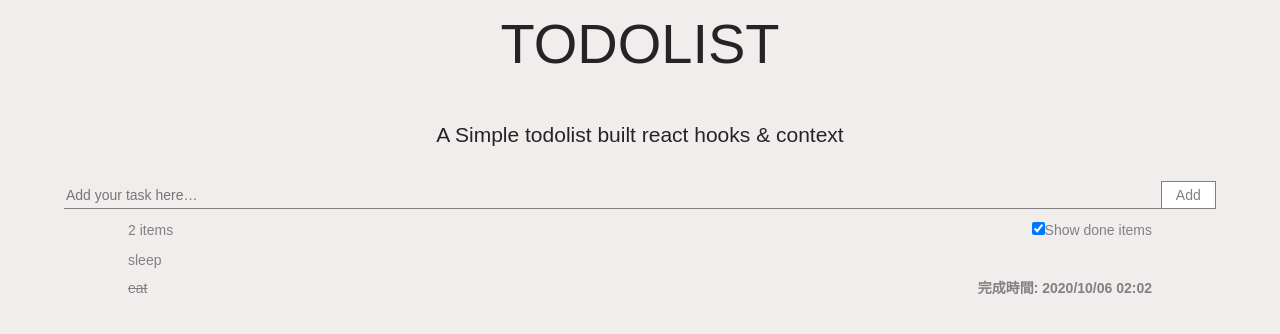
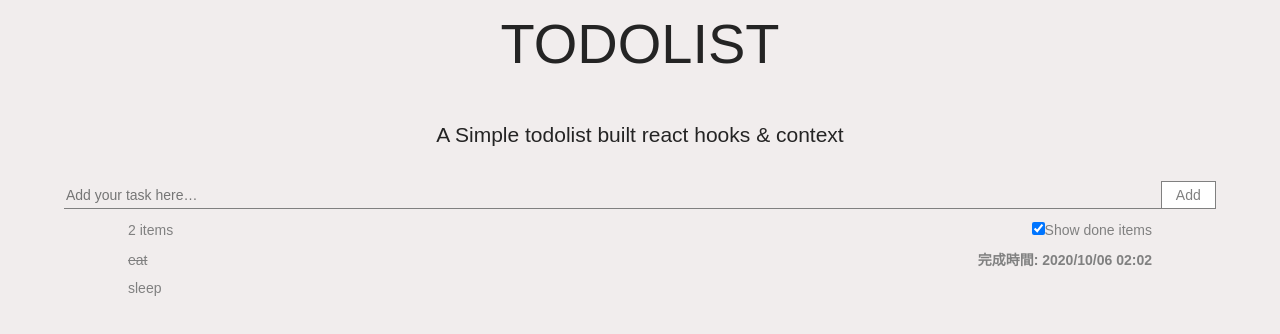
Before and after one commit to keehl1213/frontend_training, a React app in the folder frontend/: page / in a window 1280 px wide. Both pictures are taken after a click on the checkbox 1038 px from the left and 228 px from the top of the page. Shown: the top 334 px of the page. Built offline with nearby package versions, Linux system fonts and the light colour scheme.

Commit message:
revise the way to show list

```diff
--- a/frontend/src/App/App.js
+++ b/frontend/src/App/App.js
@@ -2,7 +2,6 @@ import React, { useState } from 'react';
 import * as Style from "./Style";
 import TodoAct from "./components/TodoAct";
 import Date from "./components/DateFormat";
-import DoneShow from "./components/DoneShow";
 
 const Data = [
   {
@@ -24,29 +23,23 @@ const App = () => {
 
     const addItems = () => {
       const id = Math.random();
-      {
-        title
-        &&
+      if (title) {
         setList([...list, {id, title, doneTime: ''}]);
         setTitle('');
       }
-    }
-    const handleClick = () => {
-      setDoneCheck(!doneCheck);
-    }
+    };
 
     const doneTodo = (id) => {
-      const findID = list.find((item) => (item.id === id));
-      const filterID = list.filter((item) => (item.id !== id));
-      const date = new Date().format();
-      const addDoneTime = {doneTime:date};
-      const updateTodo = {...findID,...addDoneTime};
-      setList([...filterID, updateTodo]);
-    }
+      const findDoneList = list.find((item) => (item.id === id));
+      const findIndexNum = list.findIndex((item) => (item.id === id));
+      const updateTodo = {...findDoneList, doneTime: new Date().format()};
+      list.splice(findIndexNum, 1, updateTodo);
+      setList([...list]);
+    };
 
     const deleteTodo = (id) => {
-      setList(list.filter(item => item.id !== id));
-    }
+      setList(list.filter((item) => item.id !== id));
+    };
 
     return (
       <Style.Container>
@@ -60,42 +53,55 @@ const App = () => {
         </Style.Header>
         <Style.ContentBox>
           <Style.AddList>
-              <input type="text" className="inputBox" placeholder="Add your task here…" value={title} onChange={(e)=>setTitle(e.target.value)} />
-              <button className="addButton" onClick={addItems}>Add</button>
+            <input
+              type="text"
+              className="inputBox"
+              placeholder="Add your task here…"
+              value={title}
+              onChange={(e) => setTitle(e.target.value)}
+            />
+            <button
+              type="submit"
+              className="addButton"
+              onClick={addItems}>
+              Add
+            </button>
           </Style.AddList>
           <Style.ListBox>
             <Style.Item>
               <Style.ListText>{list.length} items</Style.ListText>
               <Style.ListText>
-                <input type="checkbox" onClick={handleClick} checked={doneCheck} />
+                <input
+                  type="checkbox"
+                  onClick={() => setDoneCheck(!doneCheck)}
+                  checked={doneCheck}
+                />
                 Show done items
               </Style.ListText>
             </Style.Item>
-
-              {list
-              .filter((item) => !item.doneTime)
-              .map((item) =>
-                  (
+            {
+              doneCheck
+              ? (
+                list
+                .map((item) => (
+                  <TodoAct
+                    item={item}
+                    deleteTodo={deleteTodo}
+                    doneTodo={doneTodo}
+                  />
+                  ))
+                )
+                : (
+                  list
+                  .filter((item) => !item.doneTime)
+                  .map((item) => (
                     <TodoAct
                       item={item}
                       deleteTodo={deleteTodo}
                       doneTodo={doneTodo}
                     />
-                  )
-              )}
-
-              {
-                doneCheck
-                &&
-                list
-                .filter ((item) => item.doneTime)
-                .map((item) =>
-                (
-                  <DoneShow
-                    item={item}
-                  />
+                  ))
                 )
-              )
               }
           </Style.ListBox>
         </Style.ContentBox>
--- a/frontend/src/App/Style.js
+++ b/frontend/src/App/Style.js
@@ -86,7 +86,7 @@ export const Revise = styled.div`
   :not(:last-child){
     margin-right: 10px;
   }
-`
+`;
 
 export const ListText = styled.div`
   display: block;
--- a/frontend/src/App/components/DateFormat.js
+++ b/frontend/src/App/components/DateFormat.js
@@ -2,7 +2,7 @@ Date.prototype.format = function () {
     const yyyy = this.getFullYear().toString();
     const mm = (this.getMonth() + 1).toString();
     const dd = this.getDate().toString();
-    const h =  this.getHours().toString();
+    const h = this.getHours().toString();
     const m = this.getMinutes().toString();
     return `${yyyy}/${mm.padStart(2, '0')}/${dd.padStart(2, '0')} ${h.padStart(2, '0')}:${m.padStart(2, '0')}`;
 };
--- a/frontend/src/App/components/DoneShow.js
+++ /dev/null
@@ -1,17 +0,0 @@
-import React from 'react';
-import * as TodoActStyle from "./TodoActStyle";
-
-const DoneShow = (props) => {
-    const {item} = props;
-    const {id, title, doneTime} = item;
-    return (
-        <TodoActStyle.ListRow>
-            <TodoActStyle.TextDelete>{title}</TodoActStyle.TextDelete>
-            <TodoActStyle.DoneTimeBox>
-                完成時間: {doneTime}
-            </TodoActStyle.DoneTimeBox>
-        </TodoActStyle.ListRow>
-    )
-}
-
-export default DoneShow;
--- a/frontend/src/App/components/TodoAct.js
+++ b/frontend/src/App/components/TodoAct.js
@@ -3,17 +3,32 @@ import * as TodoActStyle from "./TodoActStyle";
 
 const TodoAct = (props) => {
     const {item, deleteTodo, doneTodo} = props;
-    const {id, title} = item;
-
+    const {id, title, doneTime} = item;
     return (
+      <TodoActStyle.Item>
+        {
+            !doneTime
+            ? (
               <TodoActStyle.ListRow>
                 {title}
                 <TodoActStyle.ReviseBox>
-                <button className="reviseRow" onClick={() => {doneTodo(id)}}>Mark as done</button>
-                <button className="reviseRow" onClick={() => {deleteTodo(id)}}>Delete</button>
+                  <button type="submit" className="reviseRow" onClick={() => { doneTodo(id); }}>Mark as done</button>
+                  <button type="submit" className="reviseRow" onClick={() => { deleteTodo(id); }}>Delete</button>
                 </TodoActStyle.ReviseBox>
+              </TodoActStyle.ListRow>
+            ) : (
+              <TodoActStyle.ListRow>
+                <TodoActStyle.TextDelete>
+                  {title}
+                </TodoActStyle.TextDelete>
+                <TodoActStyle.DoneTimeBox>
+                    完成時間: {doneTime}
+                </TodoActStyle.DoneTimeBox>
               </TodoActStyle.ListRow>
             )
           }
+      </TodoActStyle.Item>
+    );
+};
 
 export default TodoAct;
--- a/frontend/src/App/components/TodoActStyle.js
+++ b/frontend/src/App/components/TodoActStyle.js
@@ -2,6 +2,7 @@ import styled from 'styled-components';
 
 export const ListRow = styled.div`
   display: flex;
+  width: 100%;
   align-items: center;
   justify-content: space-between;
   height: 2em;
@@ -41,3 +42,7 @@ export const DoneTimeBox = styled.div`
 export const TextDelete = styled.div`
   text-decoration: line-through;
 `;
+
+export const Item = styled.div`
+  width: 100%;
+`;
```
Lines whose indentation alone changed are shown as unchanged.
